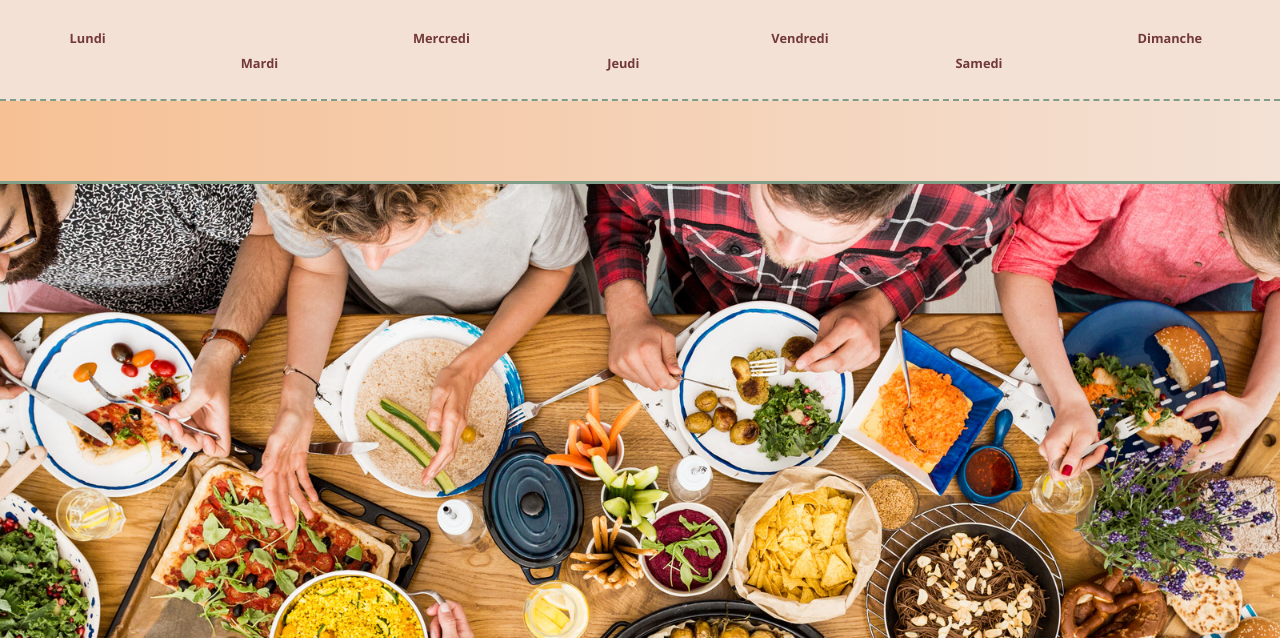
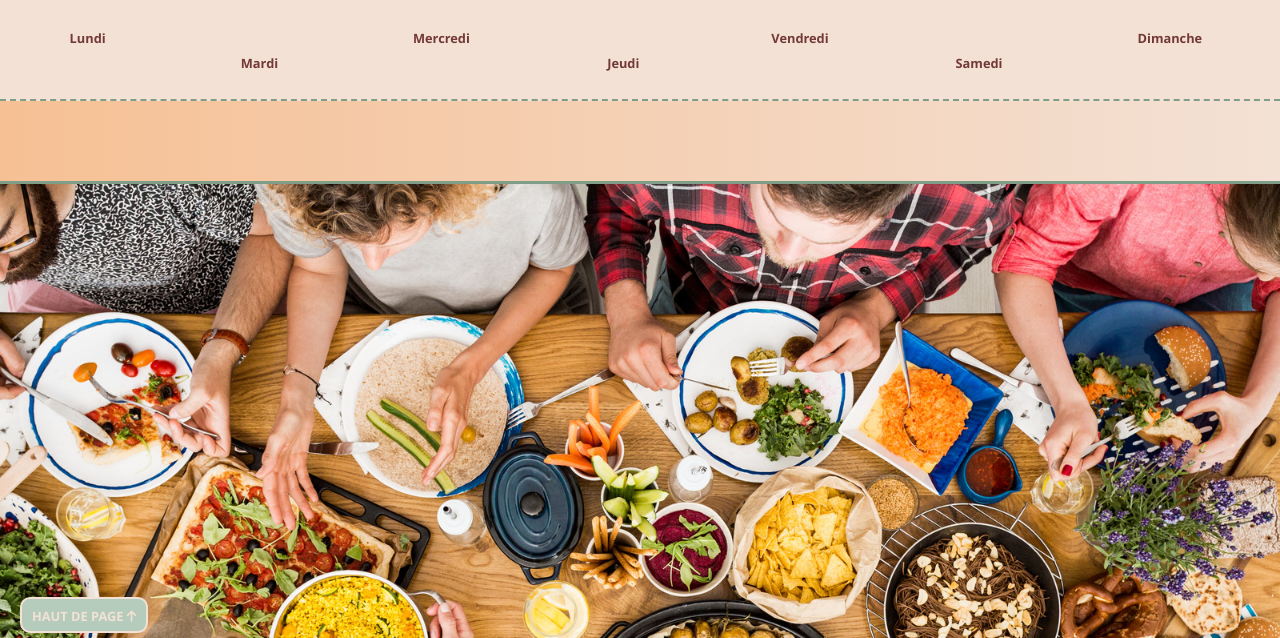
Before and after one commit to eymeric57/food-week2, a plain HTML site: page index.html in a window 1280 px wide. Shown: the part 162-800 px from the top of the page. Drawn offline with Linux system fonts and the light colour scheme.

Commit message:
last v2 food week 2

```diff
--- a/style.css
+++ b/style.css
@@ -255,8 +255,8 @@ img{
 
 .top-page{
    position: fixed;
-   margin-top: 50px;
-   margin-left: 20px;
+  bottom:5px;
+ left: 20px;
    border: solid 2px #f3e1d5;
    padding: 5px 10px ;
    border-radius: 10px;
```
